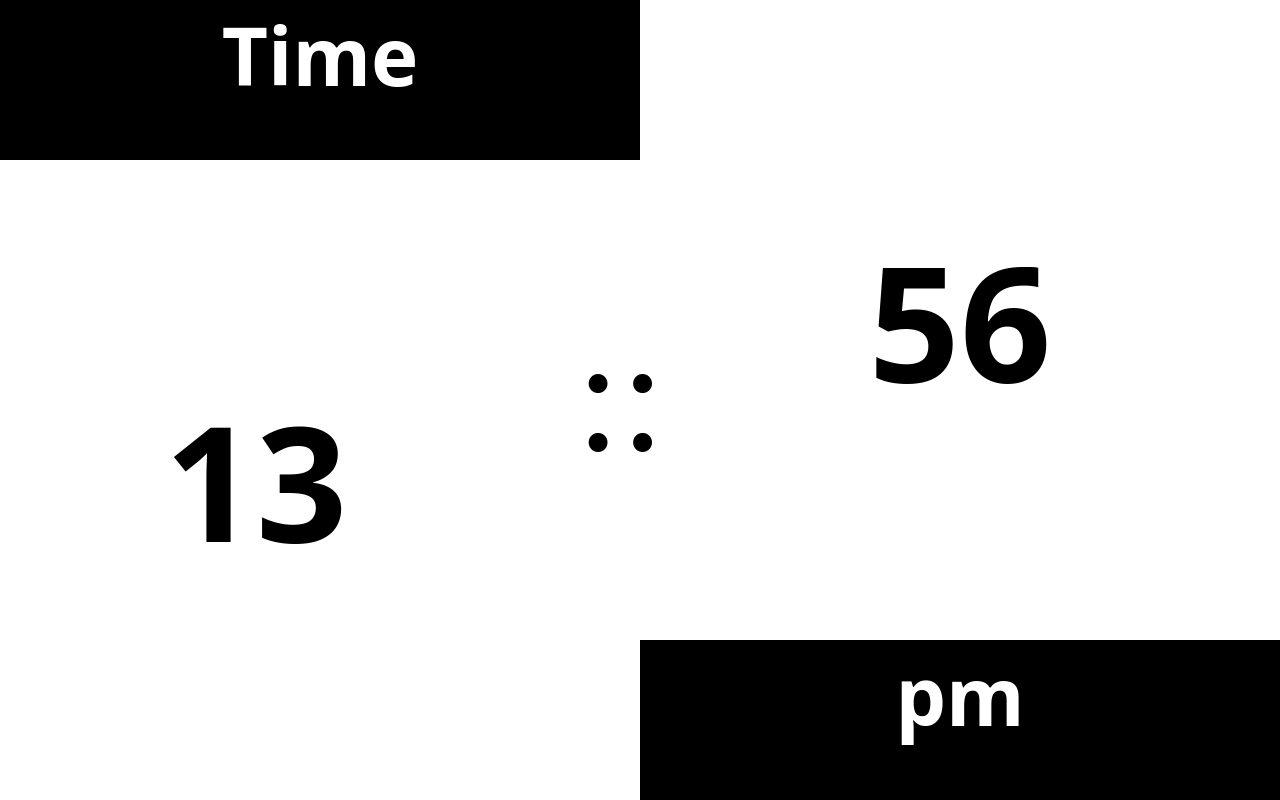
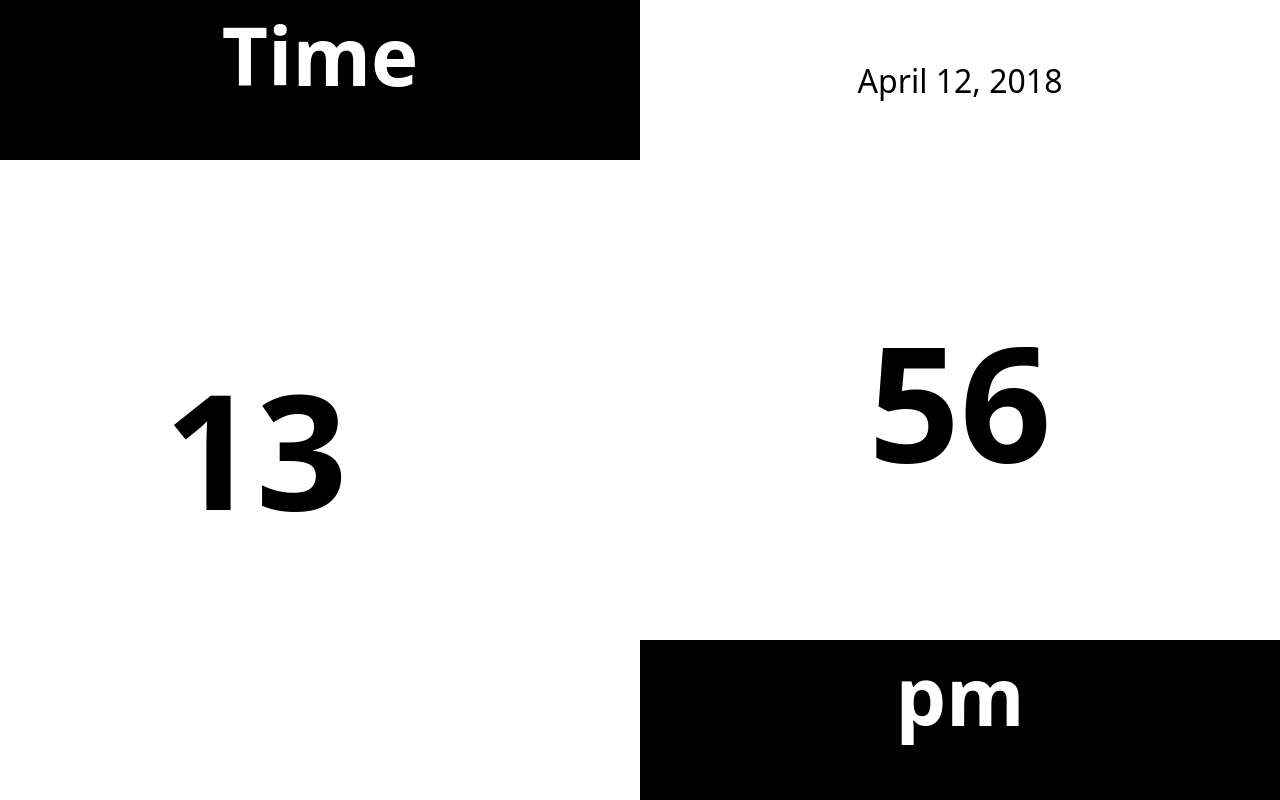
Before and after one commit to tiemma/HotelsNG_Figma, a PHP site: page / in a window 1280 px wide. Run offline with PHP 8.4, Linux system fonts and the light colour scheme.

Commit message:
Added better css to align texts

```diff
--- a/index.php
+++ b/index.php
@@ -16,6 +16,9 @@
             </div>
             <div class="colon">::</div>
             <div class="minutes">
+                <div class="date">
+                <span class="day"><?php echo date('F j, Y') ?></span>
+                </div>
                 <div class="body-m">
                     <span class="minute"><?php echo date('i') ?></span>
                 </div>
--- a/style.css
+++ b/style.css
@@ -17,9 +17,24 @@ body, html{
     grid-template-rows: 20% 80%;
 }
 
+.hour{
+    transform: translateY(-2rem);
+}
+
 .minutes{
     display: grid;
-    grid-template-rows: 80% 20%;
+    grid-template-rows: 20% 60% 20%;
+}
+
+.date{
+    display: flex;
+    justify-content: center;
+    align-items: center;
+}
+
+.day{
+    font-family: "Noto Sans";
+    font-size: 2rem !important;
 }
 
 
@@ -41,7 +56,7 @@ body, html{
 
 .colon{
     font-size: 10rem;
-    transform: translate(calc(50vw - 4rem), calc(50vh - 6rem));
+    transform: translate(calc(50vw - 4rem), calc(50vh - rem));
     position: fixed;
 }
 
```
